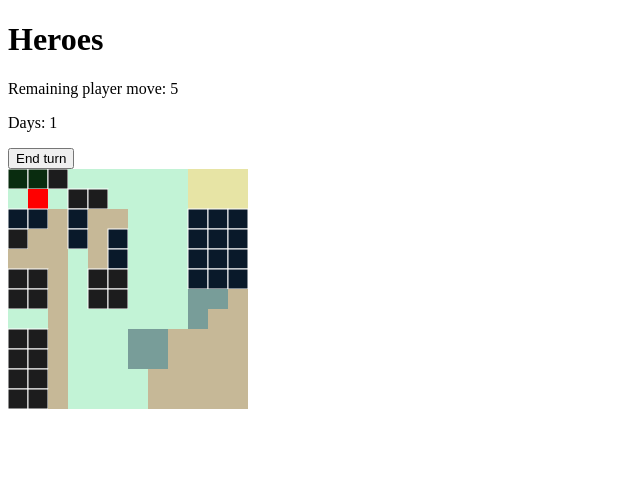
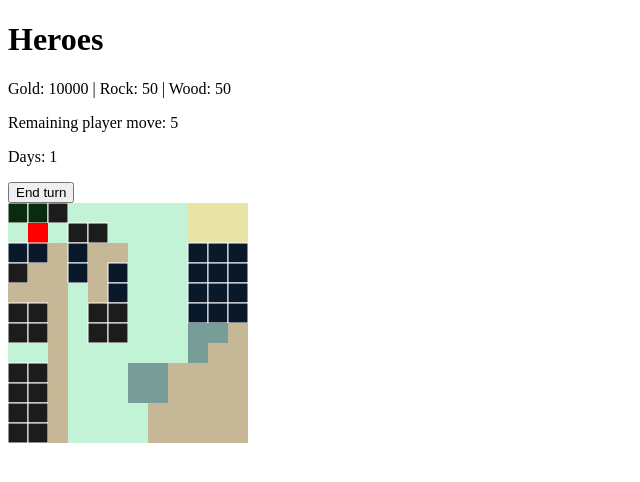
Before and after one commit to dtourek/homam, a React (Create React App) app: page / in a window 1280 px wide. Shown: the top 482 px of the page, without its empty margins (0-640 px from the left). Built offline with nearby package versions, Linux system fonts and the light colour scheme.

Commit message:
feat[resources] Added resources for player, increase resources after end of turn

```diff
--- a/src/init.ts
+++ b/src/init.ts
@@ -3,7 +3,7 @@ import { FieldType } from './store/utils';
 
 export const getField = (type: FieldType): IField => ({ type });
 
-export const initPlayer: IPlayer = { location: { x: 1, y: 1 }, remainingMovement: 5 };
+export const initPlayer: IPlayer = { location: { x: 1, y: 1 }, remainingMovement: 5, resources: { gold: 10000, wood: 50, rock: 50 } };
 
 export const initWorldMap: WorldMap = [
   [
--- /dev/null
+++ b/src/store/player/usePlayer.ts
@@ -0,0 +1,33 @@
+import { useState } from 'react';
+import { IField, ILocation, IPlayer, IResources, WorldMap } from '../../interfaces';
+import { initPlayer } from '../../init';
+import { isObstacleField } from '../utils';
+
+export type IUserPlayer = ReturnType<typeof usePlayer>;
+
+const getField = (map: WorldMap, location: ILocation): IField | undefined => map.find((row, y) => location.y === y)?.find((row, x) => location.x === x);
+
+export const usePlayer = (defaultMovement: number) => {
+  const [player, setPlayer] = useState<IPlayer>(initPlayer);
+
+  const movePlayer = (location: IPlayer['location'], remainingMovement: IPlayer['remainingMovement'], map: WorldMap) => {
+    const field = getField(map, location);
+    if (field && !isObstacleField(field)) {
+      return setPlayer({ ...player, location, remainingMovement });
+    }
+  };
+
+  const updateRemainingMovement = (remainingMovement: number) => setPlayer({ ...player, remainingMovement });
+  const resetMovement = () => updateRemainingMovement(defaultMovement);
+
+  const increaseResources = (resources?: Partial<IResources>) => {
+    const updated: IResources = resources
+      ? Object.keys(resources).reduce((acc, key) => {
+          return { ...acc, [key]: acc[key] + resources[key] };
+        }, player.resources)
+      : player.resources;
+
+    setPlayer({ ...player, resources: updated });
+  };
+  return { player, setPlayer, resetMovement, updateRemainingMovement, movePlayer, increaseResources };
+};
--- a/src/store/usePlayer.ts
+++ /dev/null
@@ -1,22 +0,0 @@
-import { useState } from 'react';
-import { IField, ILocation, IPlayer, WorldMap } from '../interfaces';
-import { initPlayer } from '../init';
-import { isObstacleField } from './utils';
-
-const getField = (map: WorldMap, location: ILocation): IField | undefined => map.find((row, y) => location.y === y)?.find((row, x) => location.x === x);
-
-export const usePlayer = (defaultMovement: number) => {
-  const [player, setPlayer] = useState<IPlayer>(initPlayer);
-
-  const updatePlayer = (player: IPlayer, map: WorldMap) => {
-    const field = getField(map, player.location);
-    if (field && !isObstacleField(field)) {
-      return setPlayer(player);
-    }
-  };
-
-  const updateRemainingMovement = (remainingMovement: number) => setPlayer({ ...player, remainingMovement });
-  const resetMovement = () => updateRemainingMovement(defaultMovement);
-
-  return { player, setPlayer, resetMovement, updateRemainingMovement, updatePlayer };
-};
--- a/src/view/Main.tsx
+++ b/src/view/Main.tsx
@@ -2,8 +2,9 @@ import React from 'react';
 import { Map } from './map/Map';
 import { IConfig } from '../interfaces';
 import { useStore } from '../store/useStore';
-import { usePlayer } from '../store/usePlayer';
 import { usePath } from '../store/usePath';
+import { Resources } from './resources/Resources';
+import { usePlayer } from '../store/player/usePlayer';
 
 interface IMain {
   config: IConfig;
@@ -11,23 +12,24 @@ interface IMain {
 
 export const Main = ({ config }: IMain) => {
   const { day, increaseDay } = useStore();
-  const { resetMovement, player, updatePlayer } = usePlayer(config.playerMove);
+  const { resetMovement, player, movePlayer, increaseResources } = usePlayer(config.playerMove);
   const { path, setPath, resetPath } = usePath();
 
   const endTurn = () => {
     increaseDay();
     resetMovement();
     resetPath(player, config.playerMove);
+    increaseResources({ gold: 1000, rock: 10, wood: 5 });
   };
 
   return (
     <>
+      <Resources resources={player.resources} />
       <p>Remaining player move: {player.remainingMovement}</p>
       <p>Days: {day}</p>
       <button onClick={endTurn}>End turn</button>
       <br />
-
-      <Map config={config} player={player} updatePlayer={updatePlayer} path={path} setPath={setPath} />
+      <Map config={config} player={player} movePlayer={movePlayer} path={path} setPath={setPath} />
     </>
   );
 };
--- a/src/view/map/Map.tsx
+++ b/src/view/map/Map.tsx
@@ -1,16 +1,17 @@
 import React from 'react';
 import { Field } from './Field';
-import { IConfig, ILocation, IPlayer, WorldMap } from '../../interfaces';
+import { IConfig, ILocation, IPlayer } from '../../interfaces';
 import { coordinatesToString, getStepCoordinates, ShortestPath, toAdjacencyList, IRawPath } from '../../store/shortestPath';
 import { FieldType, isObstacleField } from '../../store/utils';
 import { pipe } from 'fputils';
 import { cutHead, tail } from '../../tools';
 import { IPath } from '../../store/usePath';
+import { IUserPlayer } from '../../store/player/usePlayer';
 
 interface IMapProps {
   config: IConfig;
   player: IPlayer;
-  updatePlayer: (player: IPlayer, map: WorldMap) => void;
+  movePlayer: IUserPlayer['movePlayer'];
   path: IPath[];
   setPath: (path: IPath[]) => void;
 }
@@ -56,7 +57,7 @@ const getFieldColor = (type: FieldType): string => {
   }
 };
 
-export const Map = ({ config: { unit, map, mapMaxSize }, player, updatePlayer, path, setPath }: IMapProps) => {
+export const Map = ({ config: { unit, map, mapMaxSize }, player, movePlayer, path, setPath }: IMapProps) => {
   const getFields = (): IFieldObj[] => {
     const fields: IFieldObj[] = [];
 
@@ -93,8 +94,6 @@ export const Map = ({ config: { unit, map, mapMaxSize }, player, updatePlayer, p
 
   const playerLocation = ([x, y]: string[]) => ({ x: Number(x), y: Number(y) });
 
-  const updatePlayerLocation = (location: ILocation, remainingMovement: number): void => updatePlayer({ location, remainingMovement }, map);
-
   const setState = (raw: IRawPath): void => {
     if (player.remainingMovement > 0) {
       setPath(
@@ -106,7 +105,7 @@ export const Map = ({ config: { unit, map, mapMaxSize }, player, updatePlayer, p
 
       if (pathFieldsEquals(tail(raw.path), tail(path))) {
         const location = pipe(getPlayerTargetLocation(raw), getStepCoordinates, playerLocation);
-        updatePlayerLocation(location, getRemainingMovement(player, raw));
+        movePlayer(location, getRemainingMovement(player, raw), map);
       }
     }
   };
--- /dev/null
+++ b/src/view/resources/Resources.tsx
@@ -0,0 +1,14 @@
+import React from 'react';
+import { IResources } from '../../interfaces';
+
+interface IResourcesProps {
+  resources: IResources;
+}
+
+export const Resources = ({ resources }: IResourcesProps) => {
+  return (
+    <div>
+      Gold: {resources.gold} | Rock: {resources.rock} | Wood: {resources.wood}
+    </div>
+  );
+};
--- a/tsconfig.json
+++ b/tsconfig.json
@@ -18,6 +18,7 @@
     "resolveJsonModule": true,
     "isolatedModules": true,
     "noEmit": true,
+    "noImplicitAny": false,
     "jsx": "react-jsx"
   },
   "include": [
```
Also changed, not shown: src/interfaces.ts (+7 -0 lines).
